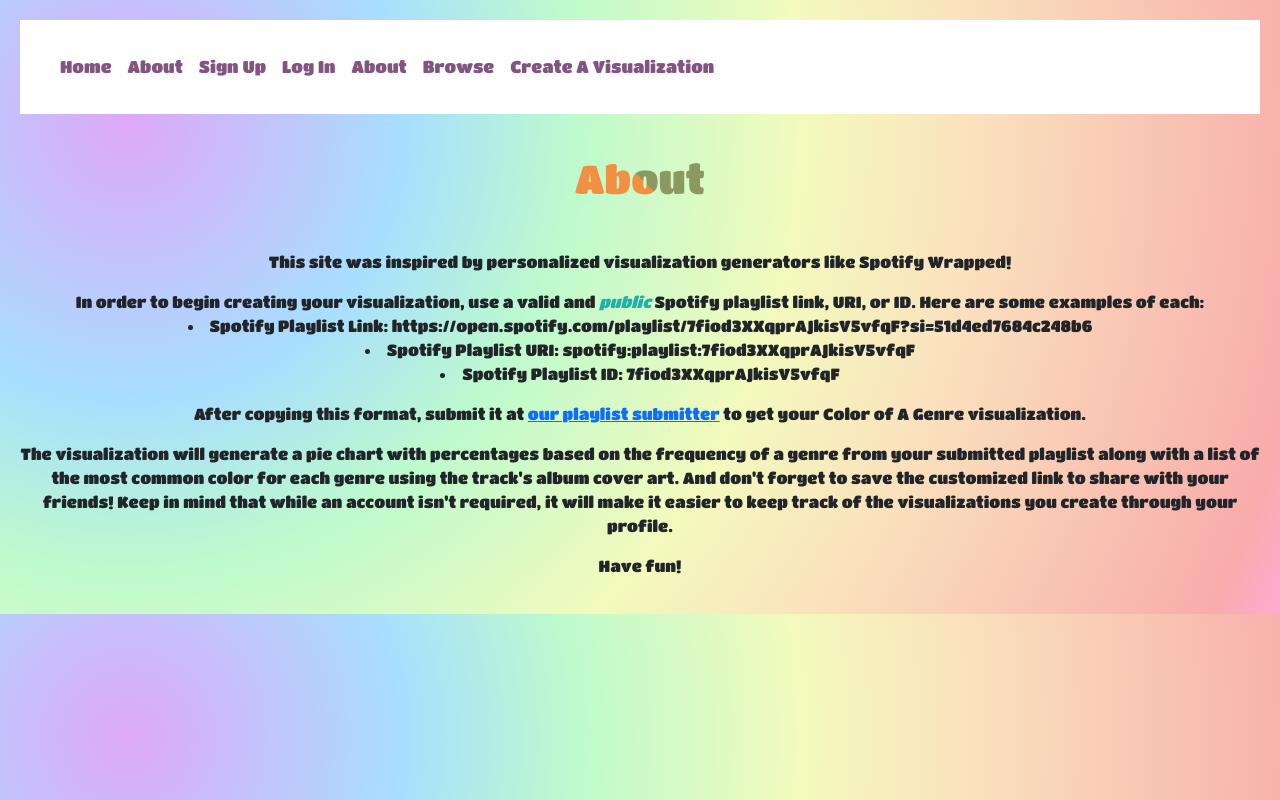
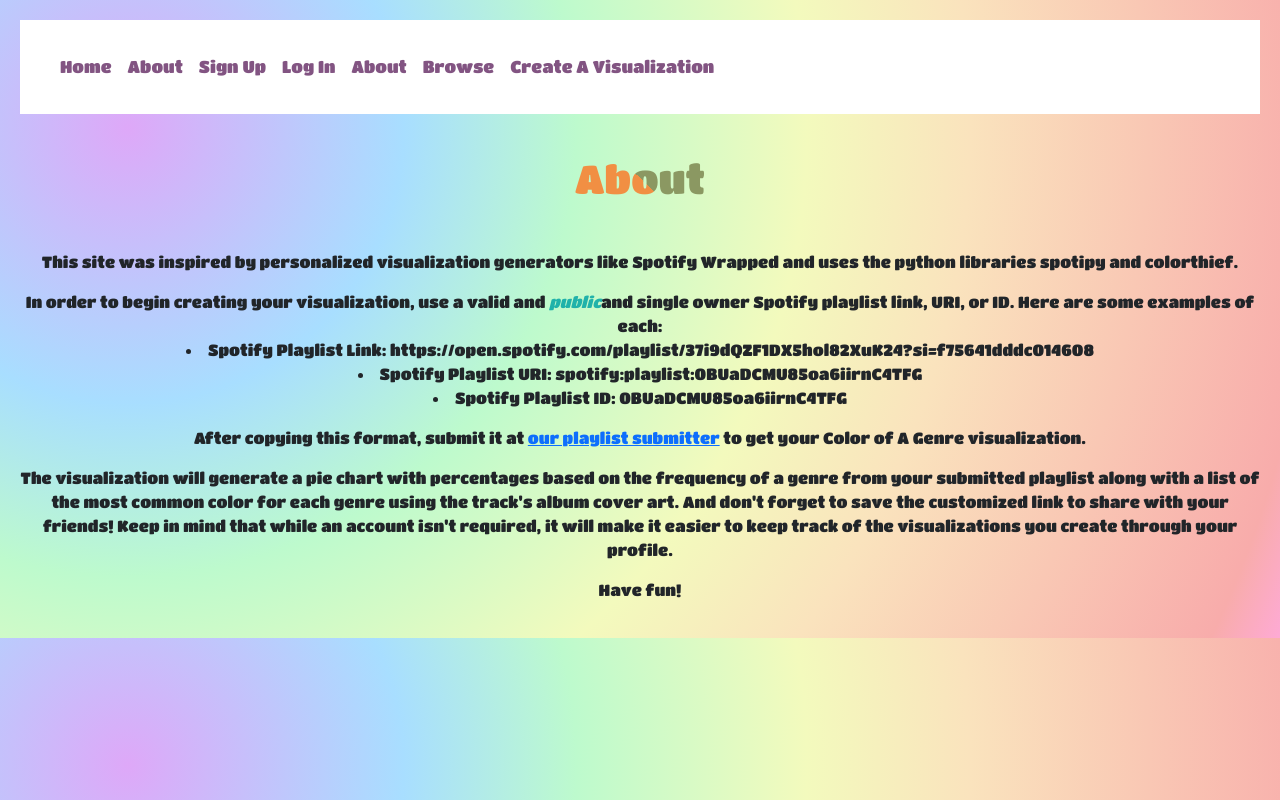
Before and after one commit to cmacias88/color-of-a-genre-app, a React (Create React App) app: page /about in a window 1280 px wide. Built offline with nearby package versions, Linux system fonts and the light colour scheme.

Commit message:
Cleaned up server.py data handling and edited PlaylistSubmit component.

```diff
--- a/src/About.js
+++ b/src/About.js
@@ -7,14 +7,16 @@ const About = () => {
       <>
         <h1>About</h1>
         <p>
-            This site was inspired by personalized visualization generators like Spotify Wrapped!
+            This site was inspired by personalized visualization generators like Spotify Wrapped
+            and uses the python libraries spotipy and colorthief.
         </p>
         <p>
-            In order to begin creating your visualization, use a valid and <em>public</em> Spotify playlist link, URI, or ID.
+            In order to begin creating your visualization, use a valid and <em>public</em>
+            and single owner Spotify playlist link, URI, or ID.
             Here are some examples of each:
-                <li>Spotify Playlist Link: https://open.spotify.com/playlist/7fiod3XXqprAJkisV5vfqF?si=51d4ed7684c248b6</li>
-                <li>Spotify Playlist URI: spotify:playlist:7fiod3XXqprAJkisV5vfqF</li>
-                <li>Spotify Playlist ID: 7fiod3XXqprAJkisV5vfqF</li>
+                <li>Spotify Playlist Link: https://open.spotify.com/playlist/37i9dQZF1DX5hol82XuK24?si=f75641dddc014608</li>
+                <li>Spotify Playlist URI: spotify:playlist:0BUaDCMU85oa6iirnC4TFG</li>
+                <li>Spotify Playlist ID: 0BUaDCMU85oa6iirnC4TFG</li>
         </p>
         <p>
             After copying this format, submit it at <Link to="/submit-playlist">our playlist submitter</Link> to get your Color of A Genre visualization.
--- a/src/AllUserVisualizations.js
+++ b/src/AllUserVisualizations.js
@@ -21,7 +21,7 @@ function AllUserVisualizations() {
             </h1>
             {allVisualizationInfo.map((visualization) => (
                 <h2 key={visualization.playlist_id}>
-                <Link to={`/visualization-generator/:playlist_id}`}>{visualization.playlist_name} Visualization</Link></h2>
+                <Link to={`/visualization-generator/${visualization.playlist_id}`}>{visualization.playlist_name} Visualization</Link></h2>
             ))};
         </div>
     )
--- a/src/App.js
+++ b/src/App.js
@@ -109,7 +109,7 @@ function App() {
           <Routes>
               <Route path ='/' element = {<Home />}/>
               <Route path ='/about' element = {<About />}/>
-              <Route path='/sign-up' element ={loggedIn ? <Navigate to='/my-profile' /> :
+              <Route path='/sign-up' element = {loggedIn ? <Navigate to='/my-profile' /> :
                   <UserSignUp
                       setFname={(evt) => setUser({ ...user, fname: evt.target.value })}
                       setLname={(evt) => setUser({ ...user, lname: evt.target.value })}
@@ -124,7 +124,7 @@ function App() {
                   />}
               />
               <Route path='/my-profile' element={<AccountInformation user={user}/> } />
-              <Route path={`/profile/${user.user_id}/visualizations`} element={<AllUserVisualizations user={user}/>} />
+              <Route path={`/profile/:user_id/visualizations`} element={<AllUserVisualizations />} />
               <Route path='/submit-playlist' element={<PlaylistSubmit /> } />
               <Route path={"/visualization-generator/:playlist_id"} element ={<><GenrePercentageVisualizer loggedIn={loggedIn}
                                                                                                             user={user}/>
--- a/src/PlaylistSubmit.js
+++ b/src/PlaylistSubmit.js
@@ -2,6 +2,7 @@ import { useState } from "react";
 import Form from 'react-bootstrap/Form';
 import Alert from 'react-bootstrap/Alert';
 import { Link } from 'react-router-dom';
+import { Navigate } from 'react-router'
 
 
 function PlaylistSubmit() {
@@ -9,20 +10,24 @@ function PlaylistSubmit() {
     const [validated, setValidated] = useState(false);
     let [playlist, setPlaylist] = useState('');
 
-
     let handlePlaylistSubmit = async (evt) => {
         evt.preventDefault();
-        await fetch("/api/submit-playlist", {
+        fetch("/api/submit-playlist", {
             method: "POST",
             headers: {
                 'Accept': 'application/json',
                 'Content-Type': 'application/json'
-          },
+            },
             body: JSON.stringify({
                 playlist: "Valid",
-          }),
-      });
-    };
+            })
+        })
+            .then((response) => response.json())
+            .then((data) => {
+                console.log('Success:', data);
+                return <Navigate to={`/visualization-generator/${data.playlist_id}`}/>
+            })
+    }
 
     return(
         <div>
```
Also changed, not shown: 1 other file (tests, documents, lock files or other folders).
